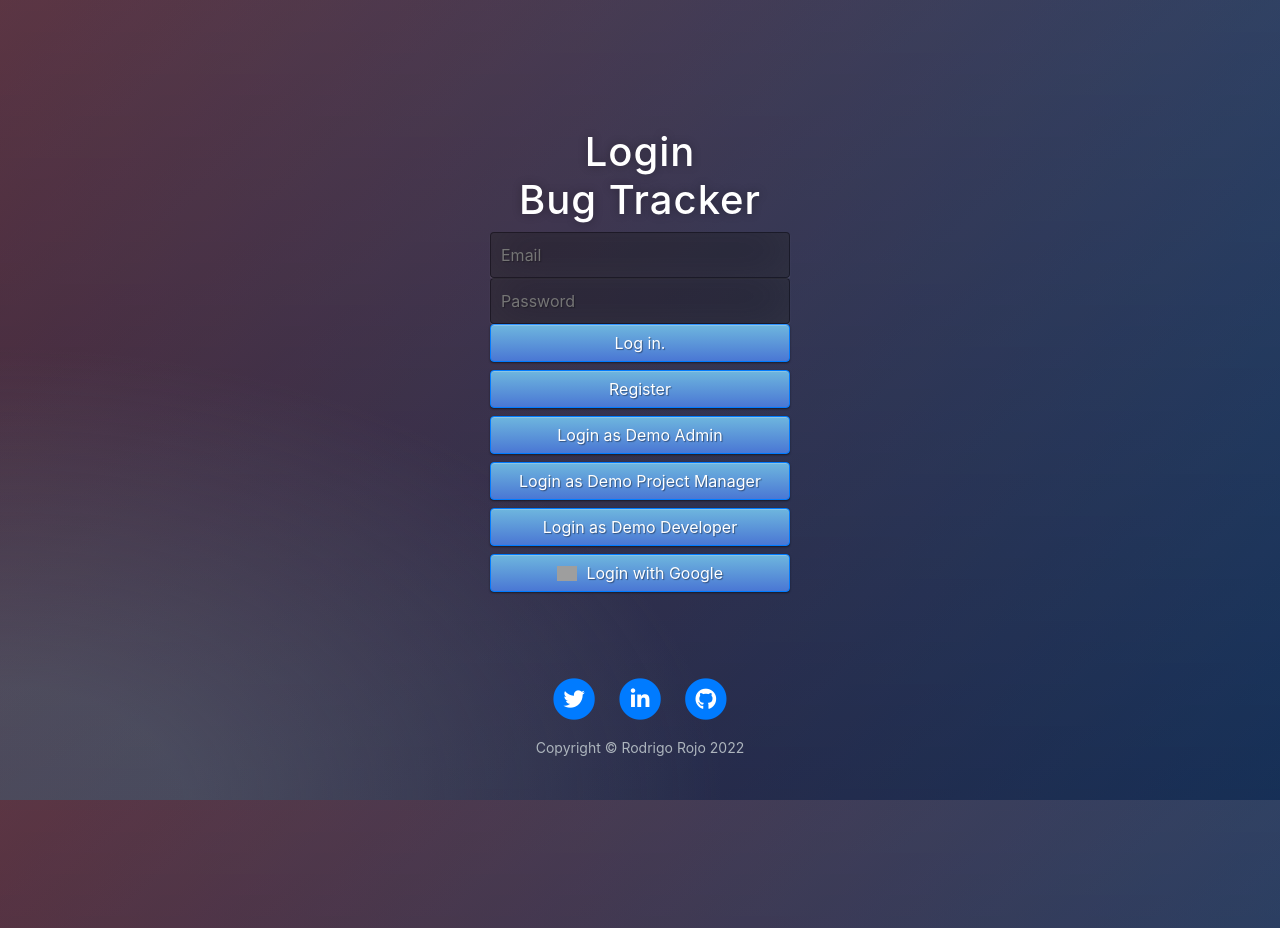
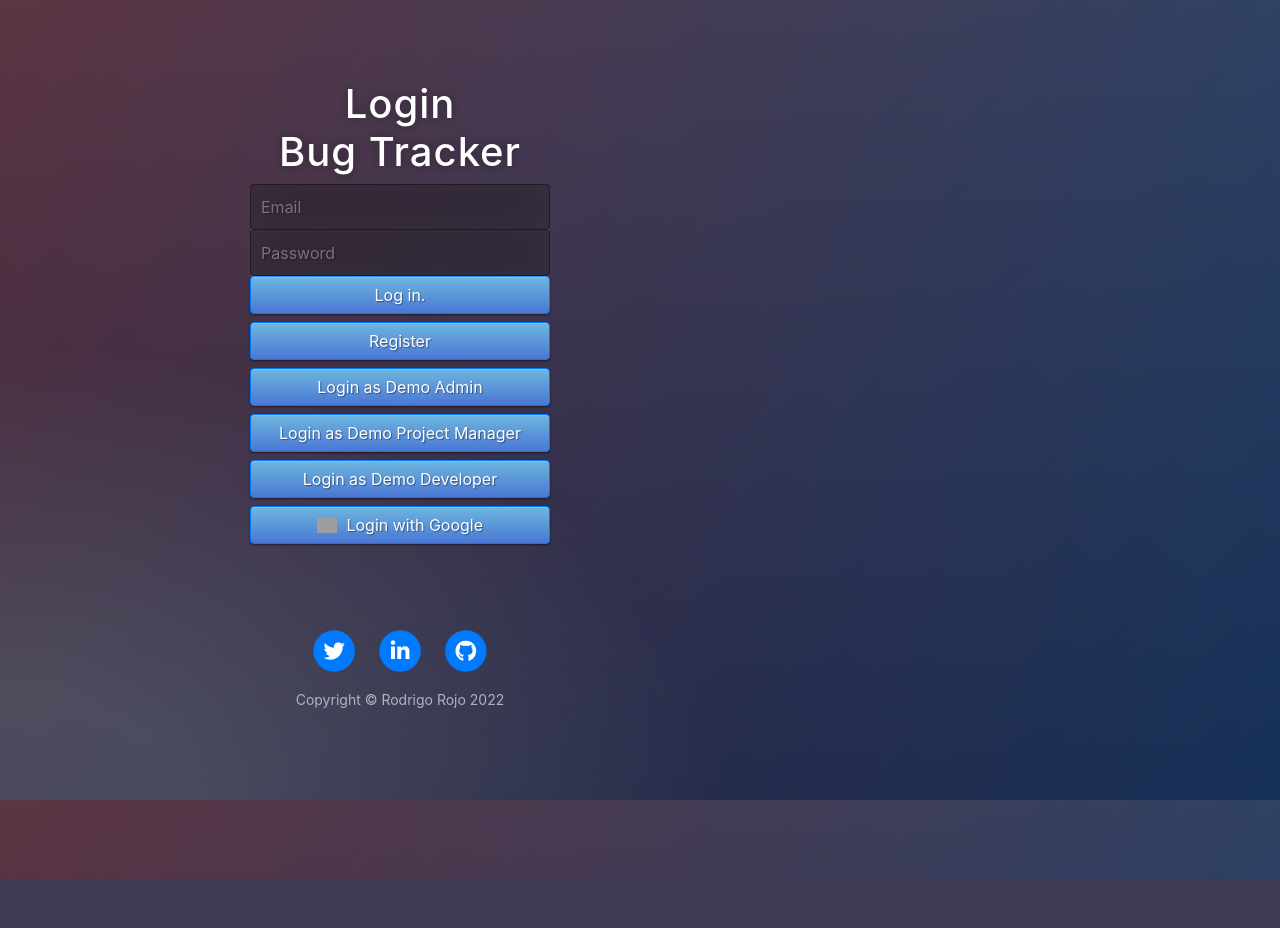
Before and after one commit to Rodrigo-Rojo/Bug-Tracker, a Flask app: page / in a window 1280 px wide. After the commit the page ends 880 px from the top, so only its background shows below. Run offline with Flask 2, Linux system fonts and the light colour scheme; some libraries are stand-ins or nearby versions; grey boxes are pictures that could not be loaded.

Commit message:
change body width from 100% to 100vh

```diff
--- a/static/css/login.css
+++ b/static/css/login.css
@@ -120,7 +120,7 @@ html {
 }
 
 body {
-  width: 100%;
+  width: 100vh;
   height: 100%;
   font-family: 'Open Sans', sans-serif;
   background: #092756;
```
